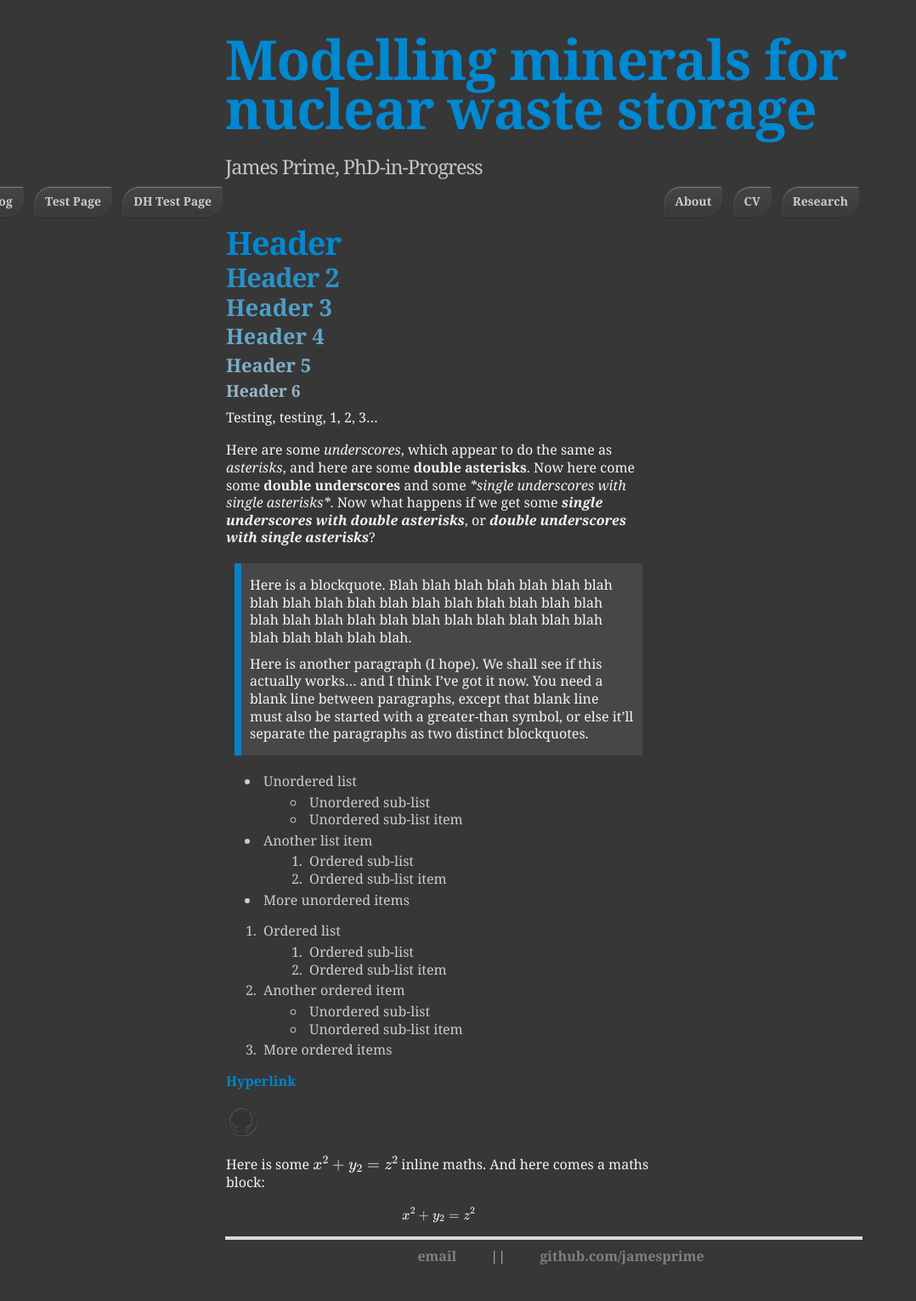
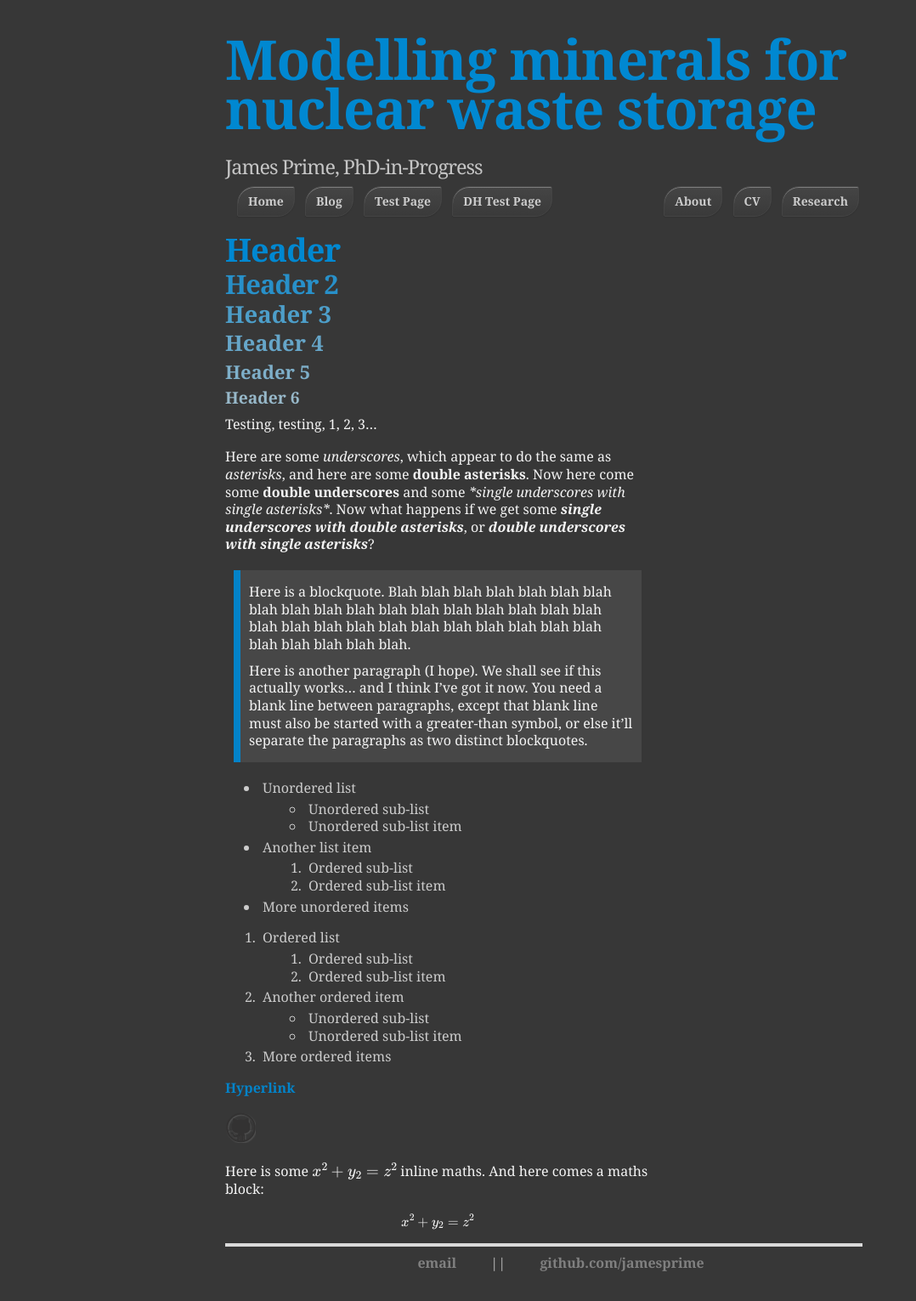
Before and after one commit to jamesprime/jamesprime.github.io, a Jekyll site: the page built from _pages/dhtest/index.md, in a window 1280 px wide. Shown: the whole page at 85% size, without its empty margins (0-1078 px from the left). Built offline with Jekyll 4.4.1, drawn with Linux system fonts in a browser that asks for light colours; nearby versions of some CDN libraries; formulas are drawn with MathJax 3.

Commit message:
Updated _sass/uberduper.scss
Commented out .leftbuttons margin-left

```diff
--- a/_sass/uberduper.scss
+++ b/_sass/uberduper.scss
@@ -289,7 +289,7 @@ div.slogan {
         float: left;
         position: relative;
         left: 0;
-        margin-left: -388px; // Lines up with content box's left edge
+        // margin-left: -388px; // Lines up with content box's left edge
     }
 
     .rightbuttons {
```
